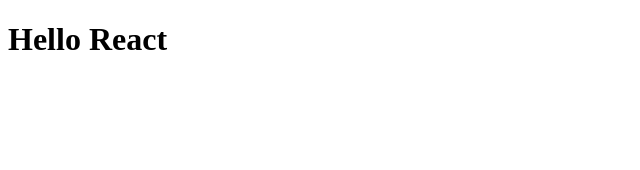
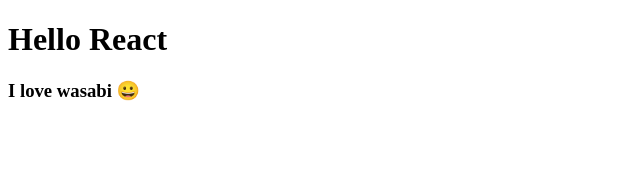
Before and after one commit to y0s30b/react-to-react-js, a React (Create React App) app: page / in a window 1280 px wide. Shown: the top 170 px of the page, without its empty margins (0-640 px from the left). Built offline with nearby package versions, Linux system fonts and the light colour scheme.

Commit message:
첫 컴포넌트 생성 연습

```diff
--- a/public/index.html
+++ b/public/index.html
@@ -28,7 +28,7 @@
   </head>
   <body>
     <noscript>You need to enable JavaScript to run this app.</noscript>
-    <div id="tomato"></div>
+    <div id="wasabi"></div>
     <!--
       This HTML file is a template.
       If you open it directly in the browser, you will see an empty page.
--- a/src/App.js
+++ b/src/App.js
@@ -1,9 +1,11 @@
 import React from 'react';
+import Wasabi from './Wasabi';
 
 function App() {
   return (
     <div className="App">
       <h1>Hello React</h1>
+      <Wasabi />
     </div>
   );
 }
--- /dev/null
+++ b/src/Wasabi.js
@@ -0,0 +1,8 @@
+import React from 'react';
+// 컴포넌트 작성 시마다 위와 같이 import 해주어야 함
+
+function Wasabi() {
+    return <h3>I love wasabi 😀</h3>;
+}
+
+export default Wasabi;
--- a/src/index.js
+++ b/src/index.js
@@ -1,10 +1,12 @@
 import React from 'react';
 import ReactDOM from 'react-dom';
 import App from './App';
+//import Wasabi from './Wasabi';
 
 ReactDOM.render(
   <React.StrictMode>
     <App />
   </React.StrictMode>,
-  document.getElementById('tomato')
+  // <Wasabi /> 같이 쓰는거 되는데 왜 강의에서는 안 된다고 하지?
+  document.getElementById('wasabi')
 );
```
